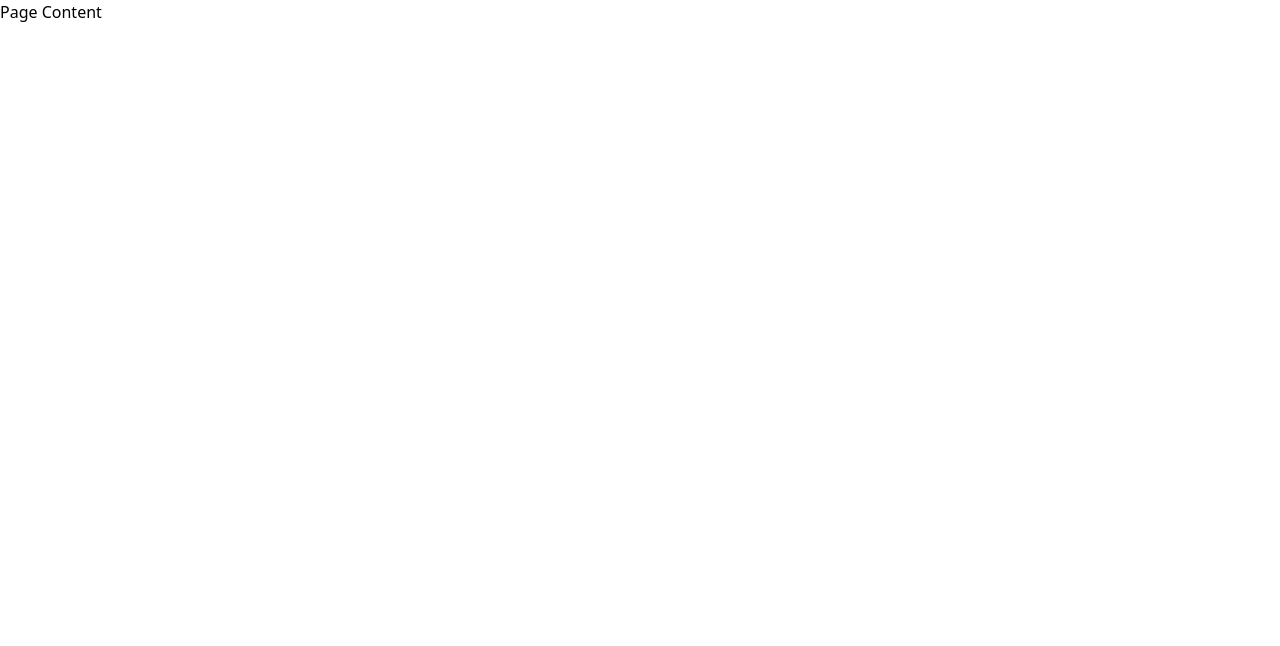
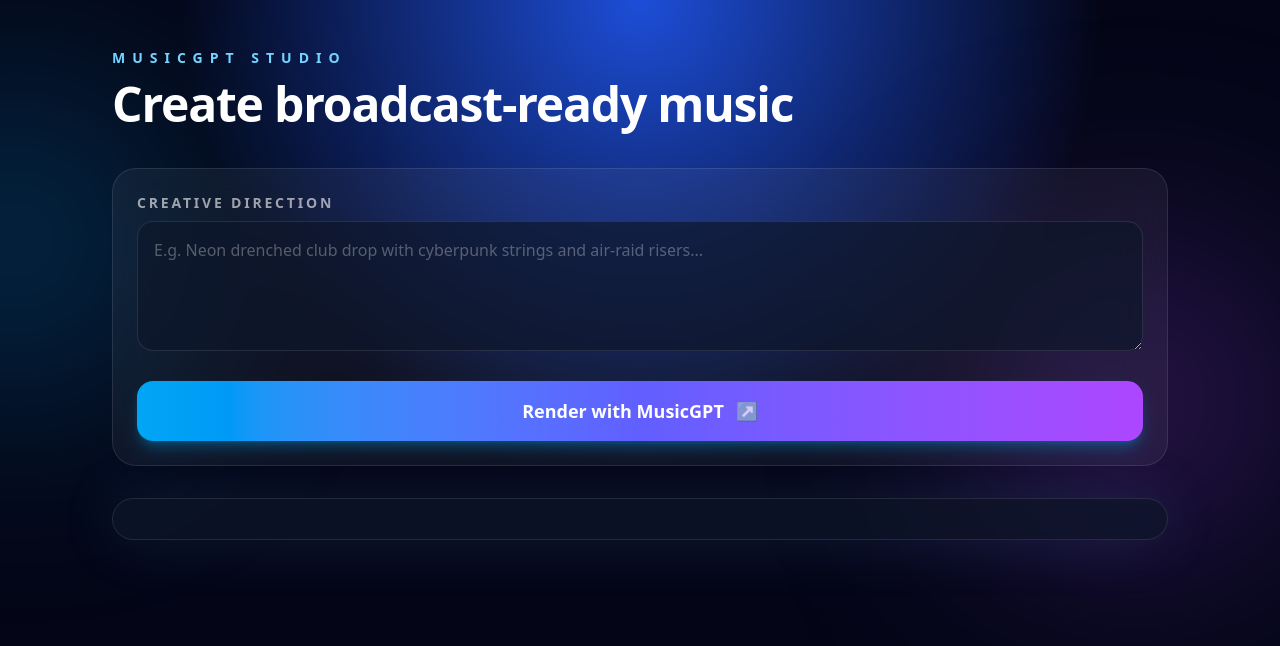
Before and after one commit to dibyandevelops/music-gpt-create-page, a Next.js app: page / in a window 1280 px wide. Shown: the top 646 px of the page. Built offline with nearby package versions, Linux system fonts and the light colour scheme.

Commit message:
add create interface UI

```diff
--- a/app/page.tsx
+++ b/app/page.tsx
@@ -1,4 +1,5 @@
 import { Metadata } from "next"
+import dynamic from "next/dynamic";
 
 export const metadata: Metadata = {
   title: "Music GPT",
@@ -17,10 +18,13 @@ export const metadata: Metadata = {
   },
 }
 
+const CreateInterface = dynamic(() => import("@/components/CreateInterface"))
+
+
 export default function Web() {
   return (
     <>
-      <div>Page Content</div>
+      <CreateInterface />
     </>
   )
 }
--- /dev/null
+++ b/components/CreateInterface.tsx
@@ -0,0 +1,131 @@
+'use client'
+import { motion } from "framer-motion";
+import * as React from 'react';
+import { useState } from "react"
+import { DURATION_OPTIONS, GENRE_OPTIONS, INSTRUMENT_OPTIONS, MOOD_OPTIONS } from "@/lib/constants"
+
+// eslint-disable-next-line @typescript-eslint/no-empty-object-type
+interface ICreateInterfaceProps {}
+
+const defaultFormState = {
+  prompt: "",
+  style: GENRE_OPTIONS[0],
+  mood: MOOD_OPTIONS[0],
+  duration: DURATION_OPTIONS[2],
+  instrumentation: INSTRUMENT_OPTIONS[0],
+};
+
+type FormState = typeof defaultFormState;
+const CreateInterface: React.FunctionComponent<ICreateInterfaceProps> = (props) => {
+  const { error, form, submitting, setForm } = useGenerationForm()
+  return (
+    <div className="relative min-h-screen overflow-hidden bg-slate-950 text-slate-100">
+      <BackgroundAura />
+      <div className="relative z-10 mx-auto flex max-w-6xl flex-col gap-10 px-6 py-12 lg:px-12">
+        <PageHeader />
+
+        <section className="grid gap-8 lg:grid-cols-[1.2fr,0.9fr]">
+          <motion.div layout className="space-y-8 rounded-3xl border border-white/10 bg-white/5 p-6 backdrop-blur-xl">
+            <GenerationForm
+              form={form}
+              error={error}
+              submitting={submitting}
+              setForm={setForm}
+              onSubmit={() => {}}
+            />
+          </motion.div>
+           <motion.div
+            layout
+            className="space-y-5 rounded-3xl border border-white/10 bg-slate-900/70 p-5 shadow-[0_0_60px_rgba(96,165,250,0.15)]"
+          >
+
+          </motion.div>
+        </section>
+      </div>
+    </div>
+  )
+};
+export default CreateInterface;
+const useGenerationForm = () => {
+  const [form, setForm] = useState(defaultFormState);
+  const [submitting, setSubmitting] = useState(false);
+  const [error, setError] = useState<string | null>(null);
+
+  return {
+    form,
+    setForm,
+    submitting,
+    setSubmitting,
+    error,
+    setError,
+  }
+}
+const BackgroundAura = () => (
+  <>
+    <div className="absolute inset-0 bg-[radial-gradient(circle_at_top,#1d4ed8_0%,#040617_45%)]" />
+    <div className="pointer-events-none absolute -left-32 top-24 h-72 w-72 rounded-full bg-sky-500/30 blur-[120px]" />
+    <div className="pointer-events-none absolute right-0 top-64 h-72 w-72 rounded-full bg-purple-500/30 blur-[120px]" />
+  </>
+);
+
+const PageHeader = () => (
+  <div className="flex flex-col gap-6 lg:flex-row lg:items-start lg:justify-between">
+    <div>
+      <p className="text-sm font-semibold tracking-[0.5em] text-sky-300 uppercase">MusicGPT Studio</p>
+      <h1 className="mt-3 text-4xl font-semibold tracking-tight text-white sm:text-5xl">
+        Create broadcast-ready music
+      </h1>
+    </div>
+  </div>
+)
+
+const GenerationForm = ({
+  form,
+  error,
+  submitting,
+  setForm,
+  onSubmit,
+}: {
+  form: FormState;
+  error: string | null;
+  submitting: boolean;
+  setForm: React.Dispatch<React.SetStateAction<FormState>>;
+  onSubmit: (event: React.FormEvent<HTMLFormElement>) => void;
+}) => {
+  const setField =
+    (field: keyof FormState) =>
+    (value: string) =>
+      setForm((prev) => ({ ...prev, [field]: value }));
+
+  return (
+    <form onSubmit={onSubmit} className="space-y-6">
+      <label className="block space-y-2">
+        <div className="text-sm font-semibold uppercase tracking-[0.2em] text-white/60">
+          Creative Direction
+        </div>
+        <textarea
+          rows={4}
+          value={form.prompt}
+          onChange={(event) => setField("prompt")(event.target.value)}
+          placeholder="E.g. Neon drenched club drop with cyberpunk strings and air-raid risers..."
+          className="w-full rounded-2xl border border-white/10 bg-slate-900/70 p-4 text-base text-white placeholder:text-white/30 focus:border-sky-400 focus:outline-none"
+        />
+      </label>
+      {error && (
+        <p className="rounded-xl bg-rose-500/15 px-4 py-2 text-sm text-rose-200">
+          {error}
+        </p>
+      )}
+
+      <motion.button
+        whileTap={{ scale: 0.99 }}
+        type="submit"
+        disabled={submitting}
+        className="flex w-full items-center justify-center gap-3 rounded-2xl bg-linear-to-r from-sky-500 via-indigo-500 to-purple-500 py-4 text-lg font-semibold text-white shadow-lg shadow-sky-500/30 transition hover:opacity-90 disabled:cursor-not-allowed disabled:opacity-50"
+      >
+        {submitting ? "Queuing Request..." : "Render with MusicGPT"}
+        <span className="text-white/70">↗</span>
+      </motion.button>
+    </form>
+  );
+};
--- /dev/null
+++ b/lib/constants.ts
@@ -0,0 +1,27 @@
+export const GENRE_OPTIONS = [
+  "Hyperpop Pulse",
+  "Indie Daydream",
+  "Cinematic Drift",
+  "Deep Focus Electronica",
+  "Afrobeat Sunrise",
+  "Classic Synthwave",
+];
+
+export const MOOD_OPTIONS = [
+  "Ethereal",
+  "Triumphant",
+  "Melancholic",
+  "Uplifting",
+  "Nocturnal",
+  "Playful",
+];
+
+export const DURATION_OPTIONS = ["30 sec", "45 sec", "60 sec", "90 sec"];
+
+export const INSTRUMENT_OPTIONS = [
+  "Analog Synth Stack",
+  "String Ensemble",
+  "Piano + Choir",
+  "Hybrid Brass",
+  "Percussive Pulse",
+];
--- a/package.json
+++ b/package.json
@@ -55,7 +55,11 @@
     "react": "^19.1.0",
     "react-dom": "^19.1.0",
     "tailwind-merge": "^2.6.0",
-    "zod": "^3.24.4"
+    "zod": "^3.24.4",
+    "socket.io": "^4.8.1",
+    "socket.io-client": "^4.8.1",
+    "zustand": "^5.0.8",
+    "framer-motion": "^12.23.24"
   },
   "devDependencies": {
     "@babel/core": "^7.27.1",
```
Also changed, not shown: lib/types.ts (added, +20 -0 lines), 1 other file (tests, documents, lock files or other folders).
